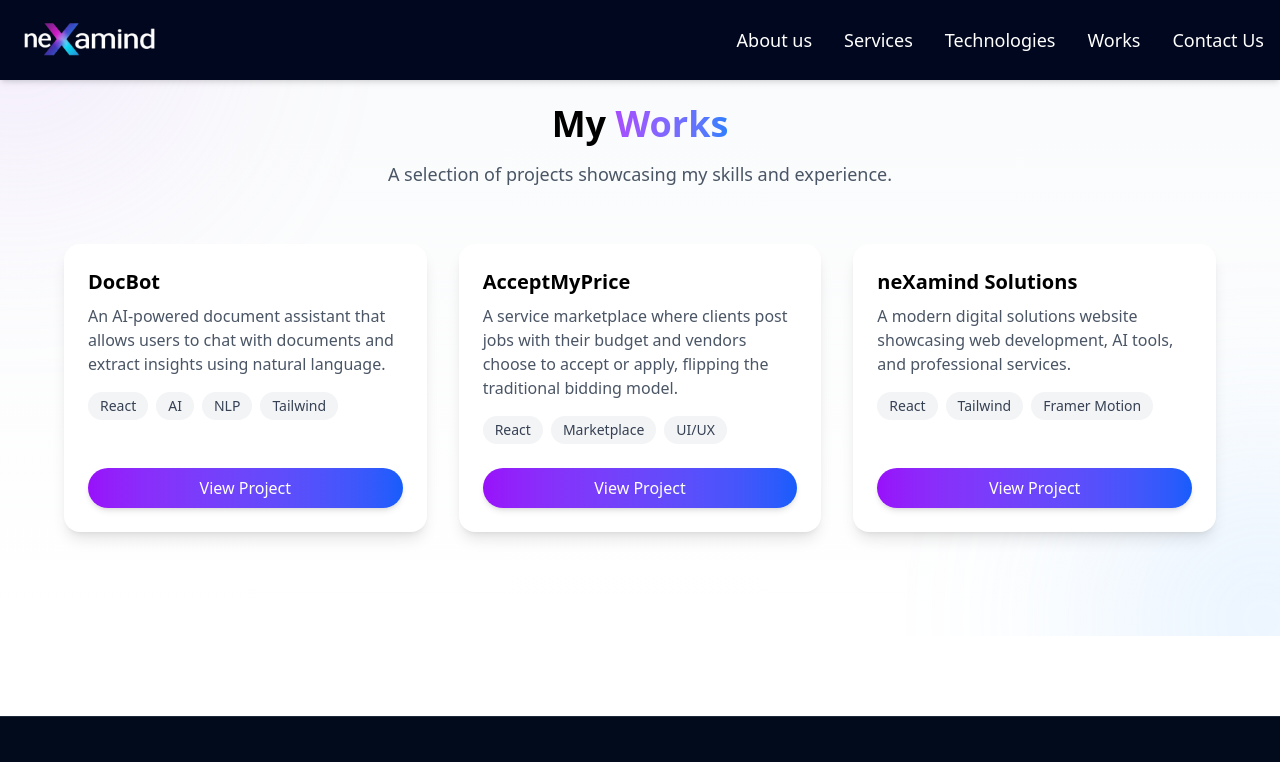
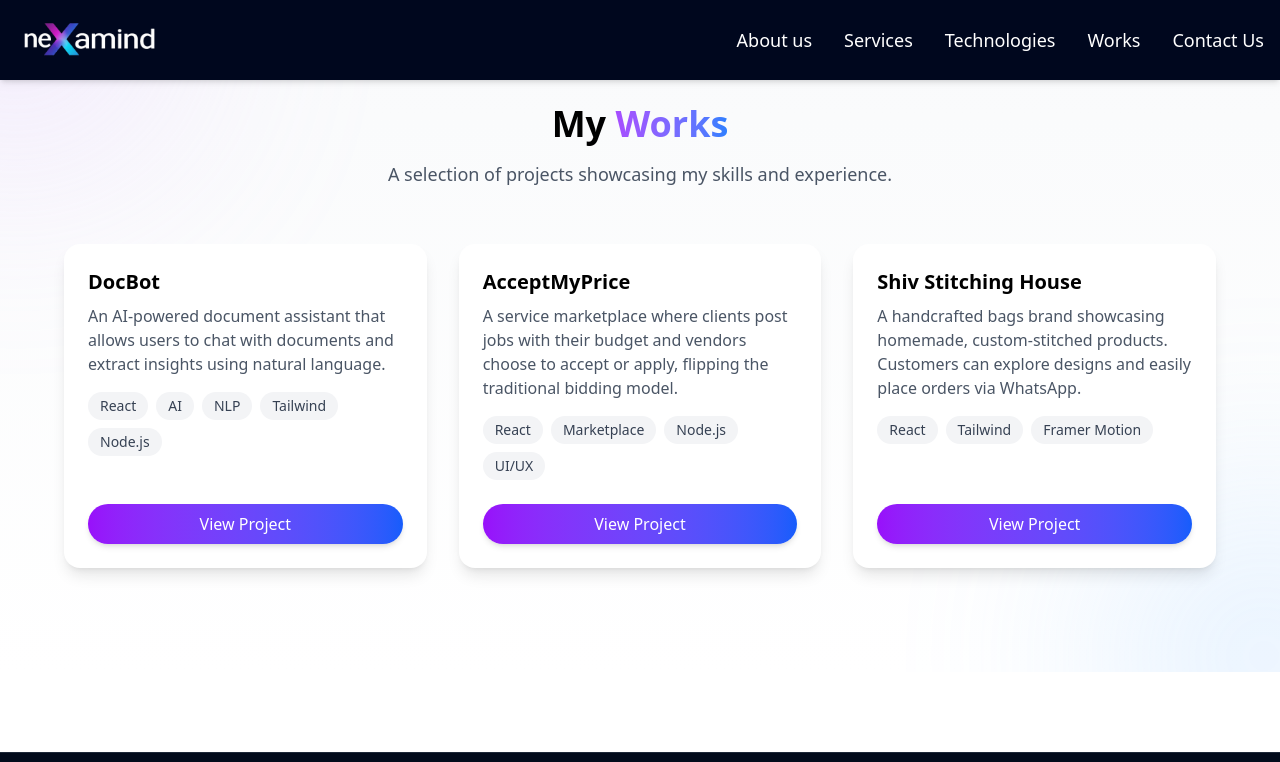
Before and after one commit to khanikgoyal/neXamide-solution, a React (Vite) app: page /works in a window 1280 px wide. Shown: the top 762 px of the page. Built offline with nearby package versions, Linux system fonts and the light colour scheme.

Commit message:
update projects

```diff
--- a/src/pages/HeroSection.jsx
+++ b/src/pages/HeroSection.jsx
@@ -36,7 +36,9 @@
             whileTap={{ scale: 0.95 }}
             className="px-6 py-3 rounded-full bg-gradient-to-r from-purple-600 to-blue-600 text-white text-base sm:text-lg shadow-lg cursor-pointer"
           >
+             <Link to="/works">
             View My Work
+            </Link>
           </motion.a>
 
           <motion.a
--- a/src/pages/Work.jsx
+++ b/src/pages/Work.jsx
@@ -5,22 +5,22 @@
     title: "DocBot",
     description:
       "An AI-powered document assistant that allows users to chat with documents and extract insights using natural language.",
-    tech: ["React", "AI", "NLP", "Tailwind"],
+    tech: ["React", "AI", "NLP", "Tailwind", "Node.js"],
     link: "https://www.docbot.one/",
   },
   {
     title: "AcceptMyPrice",
     description:
       "A service marketplace where clients post jobs with their budget and vendors choose to accept or apply, flipping the traditional bidding model.",
-    tech: ["React", "Marketplace", "UI/UX"],
+    tech: ["React", "Marketplace","Node.js", "UI/UX"],
     link: "https://acceptmyprice.com/",
   },
   {
-    title: "neXamind Solutions",
+    title: "Shiv Stitching House",
     description:
-      "A modern digital solutions website showcasing web development, AI tools, and professional services.",
+      "A handcrafted bags brand showcasing homemade, custom-stitched products. Customers can explore designs and easily place orders via WhatsApp.",
     tech: ["React", "Tailwind", "Framer Motion"],
-    link: "https://nexamindsolution.in/",
+    link: "https://shivstitchinghouse.in/",
   },
 ];
 
```
